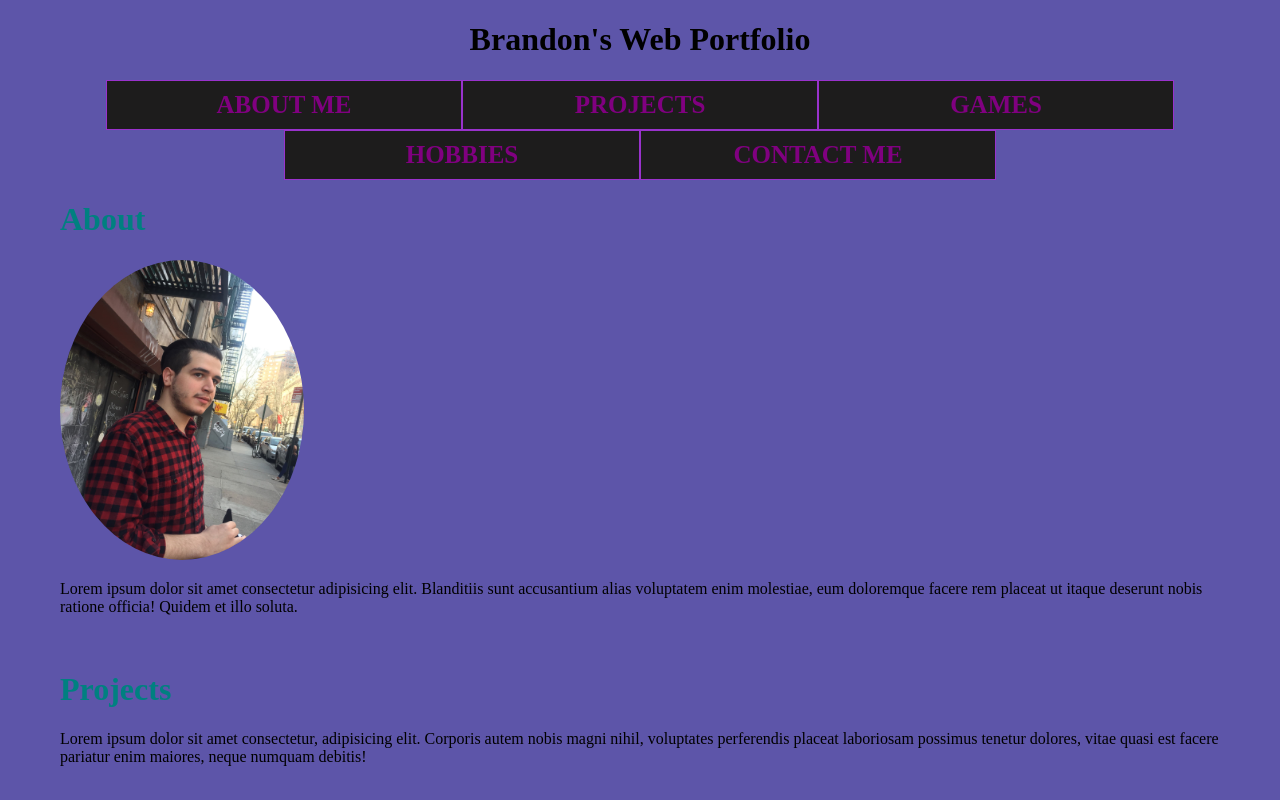
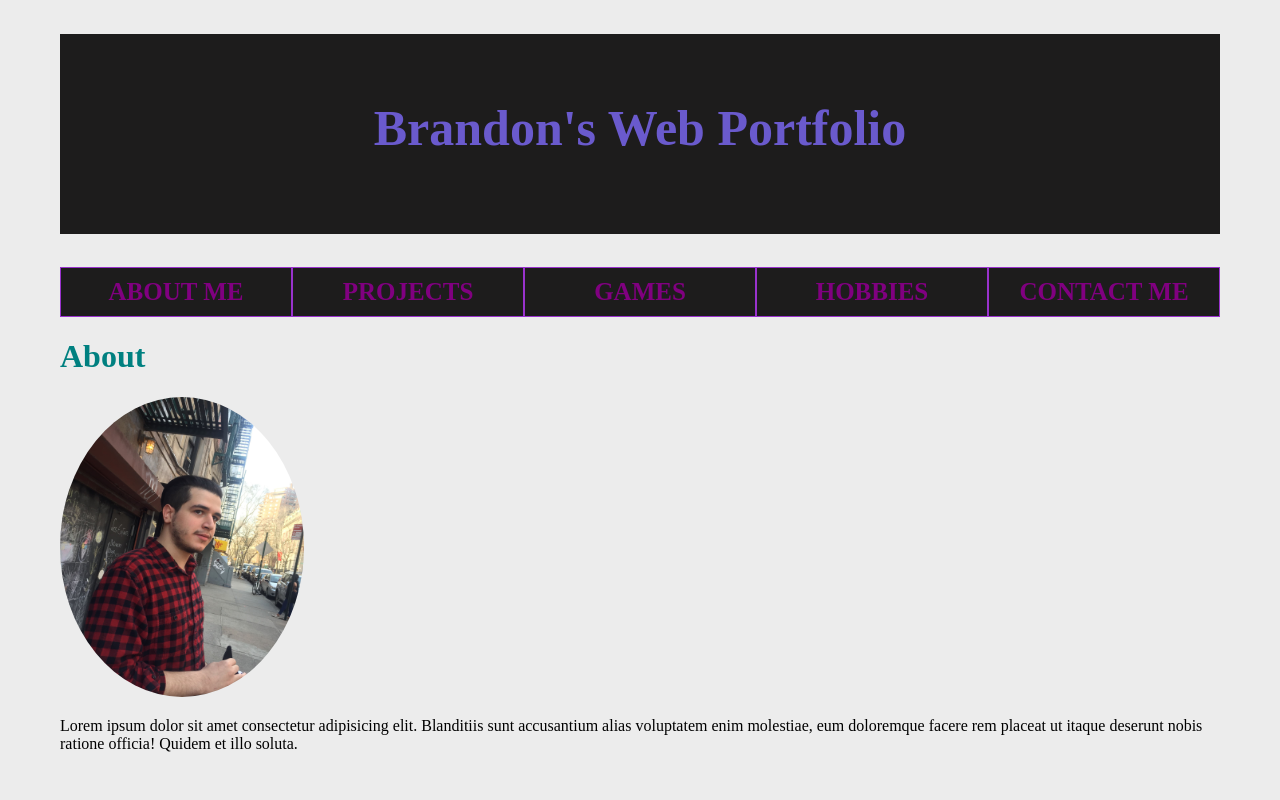
Before and after one commit to BrandonV94/Personal-Website, a plain HTML site: page index.html in a window 1280 px wide. Shown: the top 800 px of the page. Drawn offline with Linux system fonts and the light colour scheme.

Commit message:
Altered header and fixed issue with navigation bar resizing.

```diff
--- a/index.html
+++ b/index.html
@@ -8,13 +8,13 @@
 
     <body>
         <header id="navigation">
-            <h1 id="title">Brandon's Web Portfolio</h1>
-            <div class="container" id="wrap">
-                <a href="#about"><div class="button">About Me</div></a>
-                <a href="#projects"><div class="button">Projects</div></a>
-                <a href="#games"><div class="button">Games</div></a>
-                <a href="#hobbies"><div class="button">Hobbies</div></a>
-                <a href="#contact"><div class="button">Contact Me</div></a>
+            <h1 class="container" id="title">Brandon's Web Portfolio</h1>
+            <div class="container">
+                <a href="#about" class="button"><div >About Me</div></a>
+                <a href="#projects" class="button"><div>Projects</div></a>
+                <a href="#games" class="button"><div>Games</div></a>
+                <a href="#hobbies" class="button"><div>Hobbies</div></a>
+                <a href="#contact" class="button"><div>Contact Me</div></a>
             </div>
         </header>
 
--- a/mystyle.css
+++ b/mystyle.css
@@ -3,8 +3,13 @@
 }
 
 body{
+    /*
+    Saving this color for later.
     background-color: rgba(21, 9, 131, 0.692);
+    */
+    background-color:rgba(235, 235, 235, 0.911);
     margin: 20px 60px;
+    min-width: 750px;
 }
 
 h1, a{
@@ -24,27 +29,32 @@ div h1{
 .button{
     background-color:rgb(29, 28, 28);
     border: 1px solid darkorchid;
+    padding-top: 10px;
     font-size: 25px;
     font-weight: bold;
     text-transform: uppercase;
     text-align: center;
     width: 356px;
     height: 50px;
-    padding-top: 10px;
-    flex-shrink: 1;
+    min-width: 140px;
+    flex-wrap: wrap;
+    flex-shrink: 2;
+    flex-grow: 2;
 }
+
 
 /* ID Section */
 #title{
     text-align: center;
+    background-color: rgb(29, 28, 28);
+    color: slateblue;
+    font-size: 50px;
+    height: 200px;
+    padding-top: 65px;
 }
 
 #navigation{
     float: center;
-}
-
-#wrap{
-    flex-wrap: wrap;
 }
 
 /* Meida Section */
```
